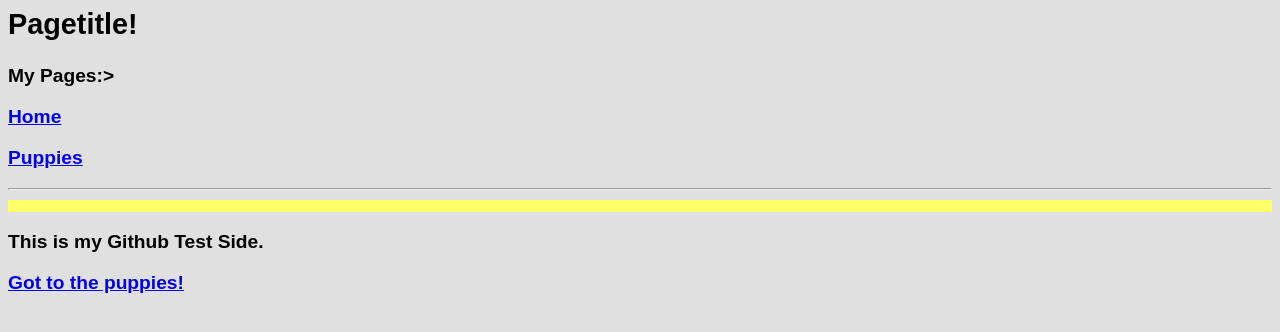
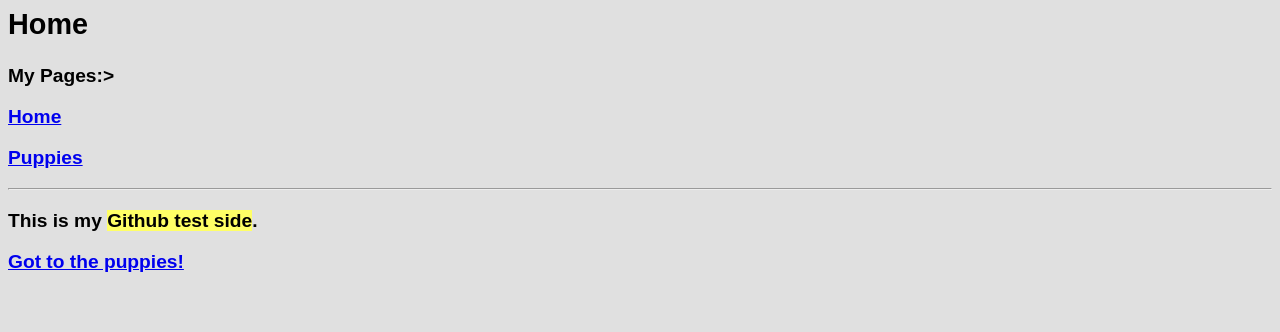
Before and after one commit to Portabella/te-geekette.github.io, a Jekyll site: the page built from index.html, in a window 1280 px wide. Shown: the top 332 px of the page. Built offline with Jekyll 4.4.1, drawn with Linux system fonts in a browser that asks for light colours.

Commit message:
Update index.html

```diff
--- a/index.html
+++ b/index.html
@@ -1,22 +1,18 @@
 ---
 layout: default
-title: Pagetitle!
+title: Home
 ---
 
 <html>
 <head>
   <style type="text/css">
   body { background-color:#E0E0E0; font-weight:bold; font-family:Arial; font-size:120%; }
-  .rosabox { background-color:#FFDDDD; padding:6px; margin:0px; }
-  .rosa { background-color:#FFDDDD; }
-  .gelbbox { background-color:#FFFF66; padding:6px; margin:0px; }
   .gelb { background-color:#FFFF66; }
   </style>
 </head>
 
 <body>
-  <p align="center" class="gelbbox">{{site.title}}</p>
-  <p>This is my Github Test Side.</p>
+  <p>This is my <span class="gelb">Github test side</span>.</p>
   <p><a href="puppies.html">Got to the puppies!</a></p>
 
 </body>
```
